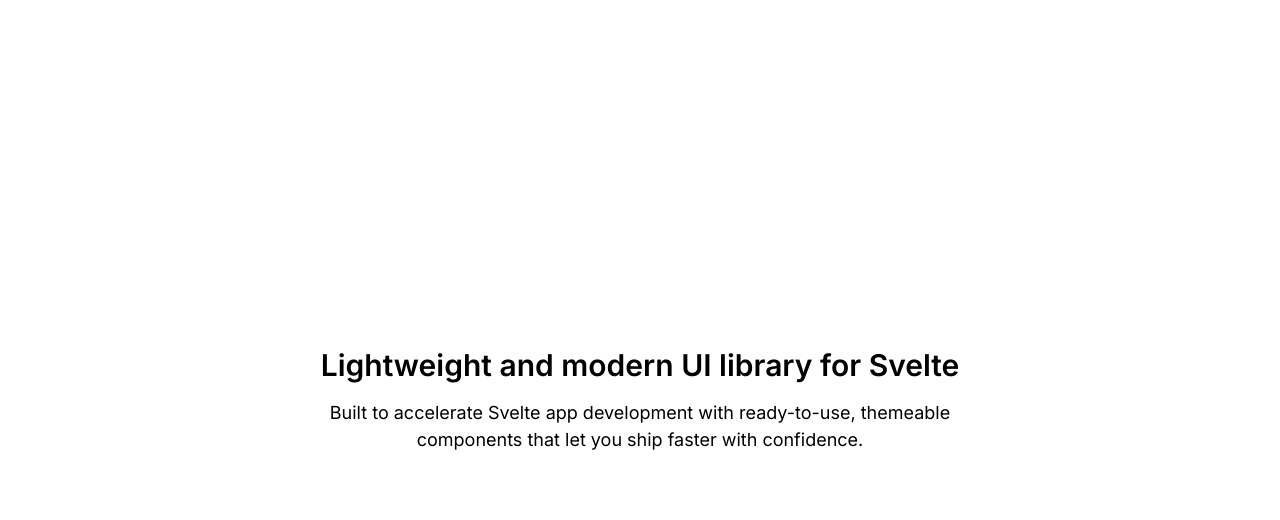
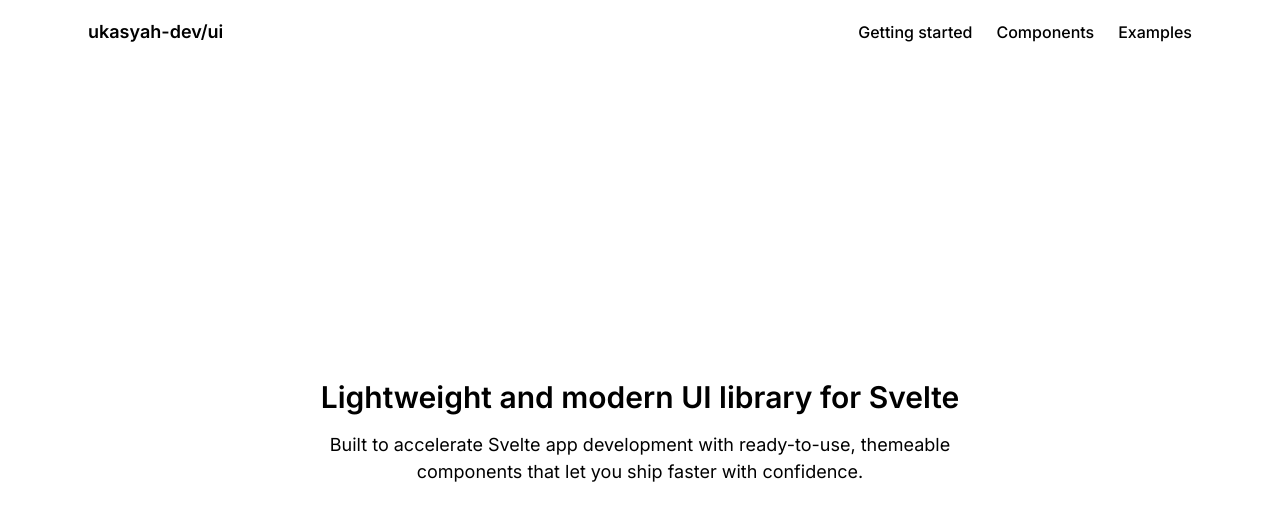
Before and after one commit to ukasyah-dev/ui, a SvelteKit app: page / in a window 1280 px wide. Shown: the top 520 px of the page. Built offline with nearby package versions, Linux system fonts and the light colour scheme.

Commit message:
update home page

```diff
--- a/src/lib/styles.css
+++ b/src/lib/styles.css
@@ -12,6 +12,11 @@
 	height: 100%;
 }
 
+body > div {
+	display: flex;
+	flex-direction: column;
+}
+
 body {
 	position: relative;
 	font-optical-sizing: auto;
--- a/src/routes/+page.svelte
+++ b/src/routes/+page.svelte
@@ -1,8 +1,11 @@
 <script lang="ts">
 	import { Container } from '$lib/index.js';
+	import MainHeader from './MainHeader.svelte';
 </script>
 
-<Container class="flex h-full flex-col items-center justify-center">
+<MainHeader />
+
+<Container class="flex flex-1 flex-col items-center justify-center">
 	<h1 class="mb-4 text-3xl font-semibold">Lightweight and modern UI library for Svelte</h1>
 	<p class="mx-auto w-full max-w-2xl text-center text-lg leading-normal">
 		Built to accelerate Svelte app development with ready-to-use, themeable components that let you
--- /dev/null
+++ b/src/routes/MainHeader.svelte
@@ -0,0 +1,15 @@
+<script lang="ts">
+	import { Container } from '$lib/index.js';
+</script>
+
+<Container class="flex h-16 flex-shrink-0 items-center" size="xl">
+	<p class="mr-auto text-lg font-semibold">
+		<a href="/">ukasyah-dev/ui</a>
+	</p>
+
+	<div class="flex items-center gap-6 font-medium">
+		<a href="/">Getting started</a>
+		<a href="/">Components</a>
+		<a href="/">Examples</a>
+	</div>
+</Container>
```
